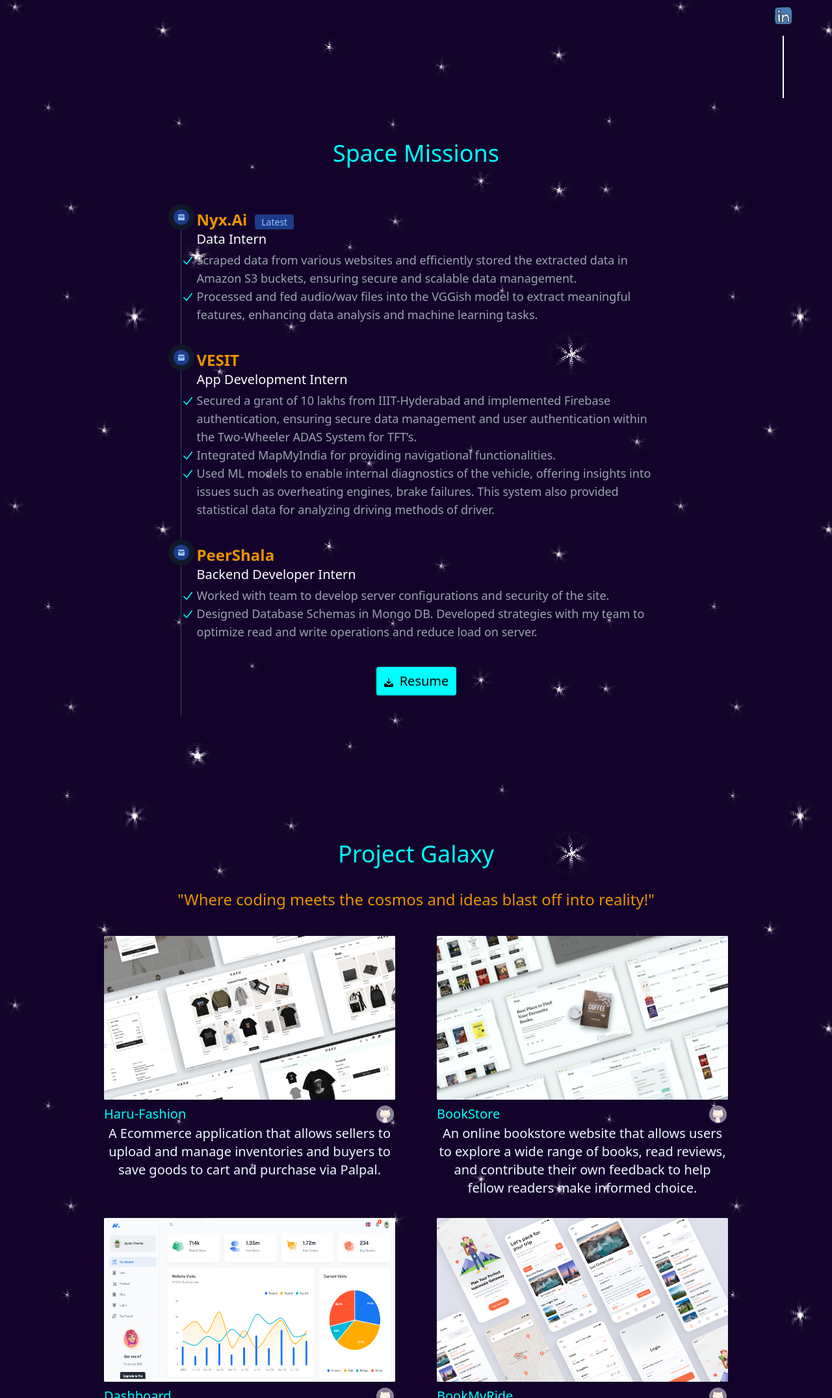
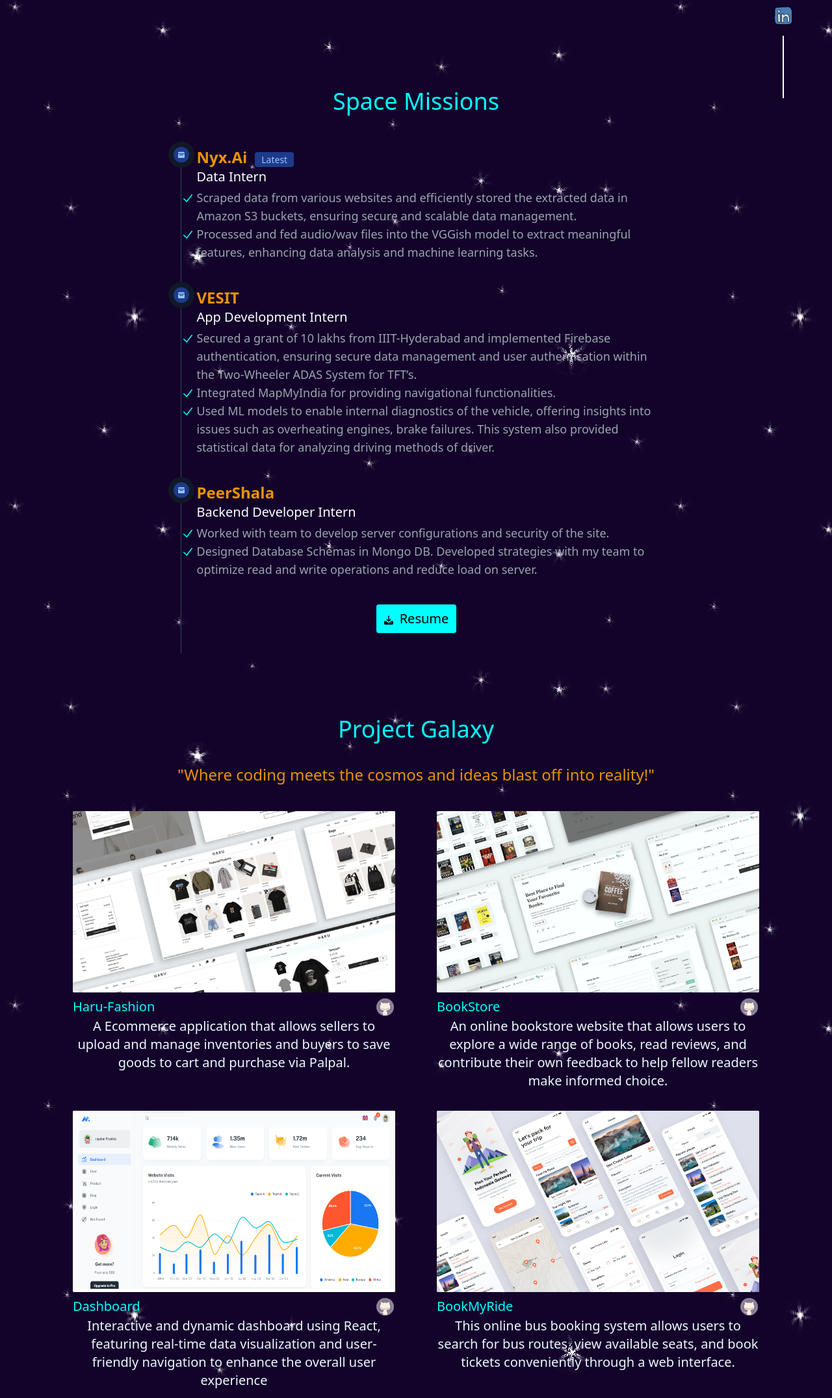
Before and after one commit to Hmd02/Portfolio, an Astro site: page / in a window 1280 px wide. Shown: the part 649-2800 px from the top of the page at 65% size. Built offline with nearby package versions, Linux system fonts and the light colour scheme; Astro itself is replaced by a stand-in of ours; a web font is replaced by a local one.

Commit message:
Changed Margins

```diff
--- a/src/components/Timeline.astro
+++ b/src/components/Timeline.astro
@@ -4,7 +4,7 @@
 ---
 
 
-<ol class="relative border-s border-gray-200 dark:border-gray-700">
+<ol class="relative border-s border-gray-200 dark:border-gray-700 ">
     <li class="mb-10 ms-6">
         <span class="absolute flex items-center justify-center w-6 h-6 bg-blue-100 rounded-full -start-3 ring-8 ring-white dark:ring-gray-900 dark:bg-blue-900">
             <svg class="w-2.5 h-2.5 text-blue-800 dark:text-blue-300" aria-hidden="true" xmlns="http://www.w3.org/2000/svg" fill="currentColor" viewBox="0 0 20 20">
--- a/src/pages/index.astro
+++ b/src/pages/index.astro
@@ -48,7 +48,7 @@
       <Text />
     </section>
 
-    <section id="experience" class="p-20 min-h-[700px]">
+    <section id="experience" class="relative w-[calc(100%-1rem)]  mx-auto min-h-[700px]">
       <h2 class="text-center text-4xl dark:text-aqua pt-4 text-[#525CEB]">
         Space Missions
       </h2>
@@ -73,13 +73,13 @@
           </svg>
         </div>
       </div>
-      <div class="flex justify-center p-8">
+      <div class="flex justify-center p-4">
         <TimeLine />
       </div>
     </section>
 
     <section
-      class="relative px-16 flex-col flex min-h-[769px] items-center pt-16 max-w-[72rem] mx-auto"
+      class="relative px-4 flex-col flex min-h-[769px] items-center pt-16 max-w-[72rem] w-[calc(100%-1rem)]  mx-auto"
       id="projects"
     >
       <div class="text-4xl dark:text-aqua text-[#525CEB] pt-4">
@@ -139,7 +139,7 @@
       </div>
     </section>
 
-    <section id="contact" class="text-center mx-auto min-h-[700px] p-20">
+    <section id="contact" class="text-center mx-auto min-h-[700px] p-4 pt-20 width-[calc(100%-1rem)]">
       <div class="text-center text-4xl dark:text-aqua text-[#525CEB] my-8">
         Comm-Link: Contact Mission Control
         <div class="intersection-target w-[100px] h-[10px] mb-6 mx-auto" id="3">
```
